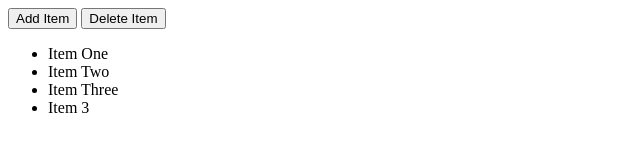
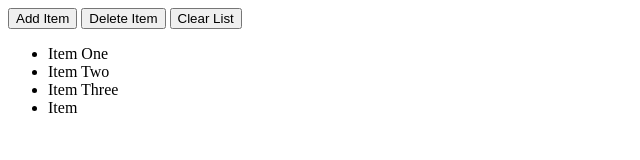
Before and after one commit to Knoll0/To-Do-List, a plain HTML site: page index.html in a window 1280 px wide. Both pictures are taken after a click on the button "Add Item". Shown: the whole page, without its empty margins (0-640 px from the left). Drawn offline with Linux system fonts and the light colour scheme.

Commit message:
Add clear list button with functionality

```diff
--- a/assets/site.js
+++ b/assets/site.js
@@ -3,7 +3,7 @@
 function addListItem() {
     var ul = document.getElementById("taskList");
     var li = document.createElement("li");
-    li.appendChild(document.createTextNode("Item 3"));
+    li.appendChild(document.createTextNode("Item"));
     ul.appendChild(li);
 }
 
@@ -13,3 +13,10 @@ function deleteListItem() {
         ul.removeChild(ul.lastChild);
     }
 }
+
+function clearList() {
+    var ul = document.getElementById("taskList");
+    while (ul.hasChildNodes()) {
+        ul.removeChild(ul.firstChild);
+    }
+}
--- a/index.html
+++ b/index.html
@@ -10,6 +10,7 @@
 
 <button type="button" onclick="addListItem()">Add Item</button>
 <button type="button" onclick="deleteListItem()"> Delete Item</button>
+<button type="button" onclick="clearList()">Clear List</button>
 
 <ul id="taskList">
     <li>Item One</li>
```
